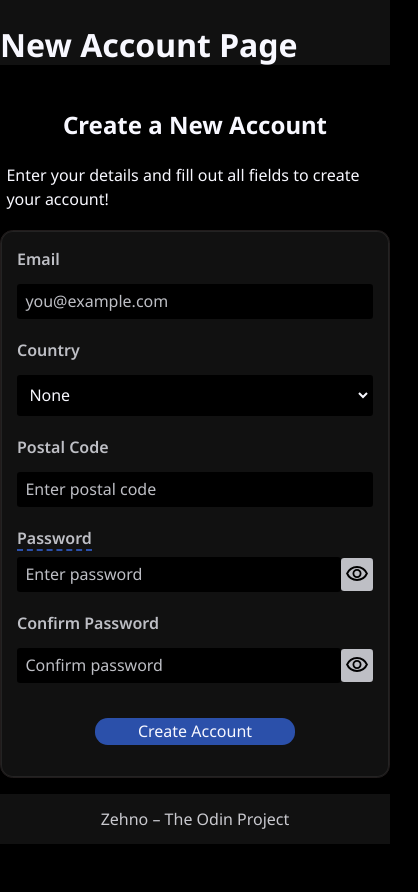
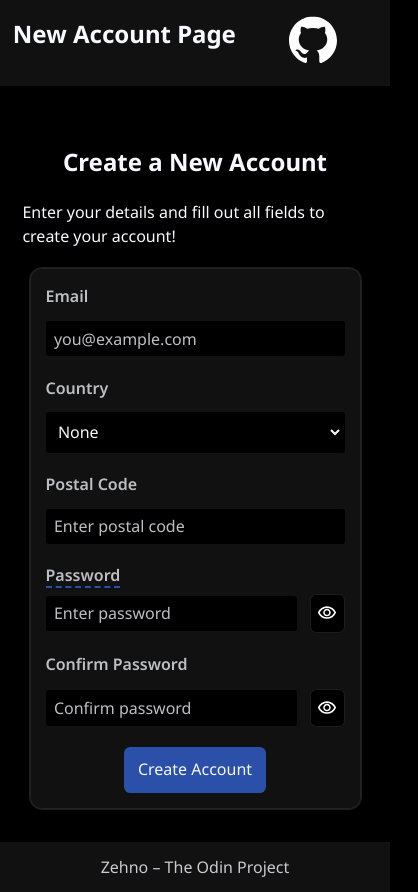
Before and after one commit to Zehnooo/TOP-form-validation, a website: page index.html in a window 390 px wide. Shown: the whole page, 418 px wide, since content can reach past the window. Before the commit the page ends 844 px from the top, so only its background shows below. Drawn offline with Linux system fonts and the light colour scheme.

Commit message:
Finished validation and then finished styling so it fits on various mobile screens

```diff
--- a/index.html
+++ b/index.html
@@ -13,7 +13,16 @@
 <body>
 
 <div id="main">
-    <header><h1>New Account Page</h1></header>
+    <header><div><h1>New Account Page</h1><figure><a href="https://github.com/Zehnooo" target="_blank"><svg width="48" height="48" viewBox="0 0 98 96" fill="none" xmlns="http://www.w3.org/2000/svg">
+        <g clip-path="url(#clip0_730_27136)">
+            <path d="M41.4395 69.3848C28.8066 67.8535 19.9062 58.7617 19.9062 46.9902C19.9062 42.2051 21.6289 37.0371 24.5 33.5918C23.2559 30.4336 23.4473 23.7344 24.8828 20.959C28.7109 20.4805 33.8789 22.4902 36.9414 25.2656C40.5781 24.1172 44.4062 23.543 49.0957 23.543C53.7852 23.543 57.6133 24.1172 61.0586 25.1699C64.0254 22.4902 69.2891 20.4805 73.1172 20.959C74.457 23.543 74.6484 30.2422 73.4043 33.4961C76.4668 37.1328 78.0937 42.0137 78.0937 46.9902C78.0937 58.7617 69.1934 67.6621 56.3691 69.2891C59.623 71.3945 61.8242 75.9883 61.8242 81.252L61.8242 91.2051C61.8242 94.0762 64.2168 95.7031 67.0879 94.5547C84.4102 87.9512 98 70.6289 98 49.1914C98 22.1074 75.9883 6.69539e-07 48.9043 4.309e-07C21.8203 1.92261e-07 -1.9479e-07 22.1074 -4.3343e-07 49.1914C-6.20631e-07 70.4375 13.4941 88.0469 31.6777 94.6504C34.2617 95.6074 36.75 93.8848 36.75 91.3008L36.75 83.6445C35.4102 84.2188 33.6875 84.6016 32.1562 84.6016C25.8398 84.6016 22.1074 81.1563 19.4277 74.7441C18.375 72.1602 17.2266 70.6289 15.0254 70.3418C13.877 70.2461 13.4941 69.7676 13.4941 69.1934C13.4941 68.0449 15.4082 67.1836 17.3223 67.1836C20.0977 67.1836 22.4902 68.9063 24.9785 72.4473C26.8926 75.2227 28.9023 76.4668 31.2949 76.4668C33.6875 76.4668 35.2187 75.6055 37.4199 73.4043C39.0469 71.7773 40.291 70.3418 41.4395 69.3848Z" fill="currentColor"/>
+        </g>
+        <defs>
+            <clipPath id="clip0_730_27136">
+                <rect width="98" height="96" fill="white"/>
+            </clipPath>
+        </defs>
+    </svg></a></figure></div></header>
     <div id="container">
         <div class="greeting">
             <h2>Create a New Account</h2>
@@ -51,7 +60,7 @@
             </div>
             <div class="pw-group">
             <input type="password" id="password-input" name="password" placeholder="Enter password" autocomplete="new-password" minLength="5" maxLength="26" required>
-                <button id="password-show" type="button"></button>
+                <button id="password-show" class="pw" type="button"></button>
             </div>
 
             <div id="password-msg" ></div>
@@ -60,7 +69,7 @@
             <label for="password-confirm-input">Confirm Password</label>
             <div class="pw-group">
                 <input type="password" id="password-confirm-input" name="passwordConfirm" placeholder="Confirm password" autocomplete="new-password" minLength="5" maxLength="26" required>
-                <button id="password-confirm-show" type="button"></button>
+                <button id="password-confirm-show" class="pw" type="button"></button>
             </div>
             <div id="password-confirm-msg" ></div>
         </div>
--- a/main.js
+++ b/main.js
@@ -42,11 +42,11 @@
     elements.labels.password.addEventListener('mouseleave', (e) => {e.target.nextElementSibling.className = 'password-requirements'})
 
     elements.buttons.passwordShow.innerHTML = icons.show;
-    elements.buttons.passwordShow.className = 'show-pw pw secondary';
+    elements.buttons.passwordShow.className = 'show-pw pw';
     elements.buttons.passwordShow.addEventListener( 'click', (e) => togglePasswordText(e, icons) );
 
     elements.buttons.passwordConfirmShow.innerHTML = icons.show;
-    elements.buttons.passwordConfirmShow.className = 'show-pw pw secondary';
+    elements.buttons.passwordConfirmShow.className = 'show-pw pw';
     elements.buttons.passwordConfirmShow.addEventListener( 'click', (e) => togglePasswordText(e, icons) );
 
     elements.form.addEventListener( 'submit', (e) => {
@@ -54,9 +54,8 @@
         if (!elements.form.checkValidity()) {
             Object.values(elements.inputs).forEach(input => {
                 const name = input.name;
-
                 const slot = elements.messageSlots[name];
-                handleValidation(input, slot)
+                handleValidation(input, slot);
             });
             displayAllSubmissionMessages(elements.messageSlots);
             return;
@@ -70,6 +69,7 @@
         }
 
         const data = collectFormSubmission(e);
+        alert(`Congrats, you have now given me all your information! Thank you :) \n\n ${JSON.stringify(data, null, 2)}`)
         console.log(data);
     });
 
@@ -303,12 +303,12 @@ function togglePasswordText(event, icons){
     const btn = event.target;
     const input = btn.previousElementSibling;
     input.type === 'password' ? input.type = 'text' : input.type = 'password';
-    if (btn.className === 'show-pw pw secondary') {
+    if (btn.className === 'show-pw pw') {
         btn.innerHTML = icons.hide;
-        btn.className = 'hide-pw pw secondary';
+        btn.className = 'hide-pw pw';
     } else {
         btn.innerHTML = icons.show;
-        btn.className = 'show-pw pw secondary';
+        btn.className = 'show-pw pw';
     }
 }
 
@@ -363,10 +363,14 @@ function handleValidation(input, slot){
     }
 
     if (name === 'passwordConfirm') {
+        slot.replaceChildren();
         queue.length = 0;
         const pw = document.querySelector('#password-input').value;
+        if (input.validity.valid){
+            slot.replaceChildren();
+            queue.length = 0;
             const match = checkPasswords(pw, input.value);
-        console.log({match, pw, pwc: input.value})
+
             if (match === true) {
                 checkQueue(queue, createMessage('passwordConfirm', 'Passwords match.', 'success'));
                 updateInputClass(input, 'success');
@@ -374,10 +378,14 @@ function handleValidation(input, slot){
                 checkQueue(queue, createMessage('passwordConfirm', 'Passwords do not match.', 'err'));
                 updateInputClass(input, 'error');
             }
+        }
+
         if (input.validity.valueMissing) {
             checkQueue(queue, createMessage(name, input.validationMessage, 'err'));
+            updateInputClass(input, 'error');
         } else if (!input.validity.valid) {
             checkQueue(queue, createMessage(name, input.validationMessage, 'err'));
+            updateInputClass(input, 'error');
         }
 
         return;
@@ -395,14 +403,16 @@ function handleValidation(input, slot){
         updateInputClass(input, 'error');
     }
     else if (!input.validity.valid && name !== 'country'){
-
+        slot.replaceChildren();
+        queue.length = 0;
         const msg = createMessage(name, input.validationMessage, 'err');
         checkQueue(queue, msg);
         updateInputClass(input, 'error');
 
     }
     else if (!input.validity.typeMismatch && name !== 'country'){
-
+        slot.replaceChildren();
+        queue.length = 0;
         const msg = createMessage(name, input.validationMessage, 'err');
         checkQueue(queue, msg);
         updateInputClass(input, 'error');
@@ -415,12 +425,13 @@ function displayAllSubmissionMessages(messageSlots){
     Object.values(messageQueue).forEach(queue => {
         queue.forEach(msg => {
             const slot = messageSlots[msg.name];
+            slot.replaceChildren();
                 const m = document.createElement('p');
                 m.textContent = msg.text;
                 m.classList.add('msg');
                 slot.appendChild(m);
+                msg?.type === 'err' ? m.classList.add('invalid') : m.classList.add('valid');
 
-            msg?.type === 'err' ? m.classList.add('invalid') : m.classList.add('valid');
         });
     });
 }
@@ -510,14 +521,12 @@ function validatePassword(password) {
 }
 
 function checkQueue(queue, msg) {
-    console.log('queue', queue);
     if (!queue.length) {
         updateQueue(queue, msg);
         return;
     }
     if (queue.length > 0) {
         const exists = queue.filter(m => m.text.includes(msg.text))[0];
-        console.log('message found', exists);
         if (!exists) {
             updateQueue(queue, msg);
         }
--- a/styles.css
+++ b/styles.css
@@ -50,9 +50,40 @@ body {
 header, footer {
     width: 100%;
     min-height: 50px;
-    max-height: 100px;
+    max-height: min-content;
     background: var(--bg-alt);
+}
 
+header div {
+    margin: 0 .8rem;
+    justify-content: space-between;
+    display: flex;
+}
+
+header h1 {
+    font-size: 1.5rem;
+}
+
+header figure {
+    max-width: 200px;
+}
+
+header figure svg {
+    width: 100%;
+
+}
+
+header figure svg path {
+    transition: fill 0.3s ease;
+    fill: white;
+}
+
+header figure svg:hover path {
+    fill: var(--btn-p-hov);
+}
+
+header figure a:visited svg {
+    color: white;
 }
 
 footer {
@@ -68,21 +99,23 @@ footer p {
 }
 
 #main {
-    width: 100%;
-    height: 100vh;
+    width: auto;
+    height: auto;
     display: flex;
     justify-content: space-between;
     flex-direction: column;
+    overflow-x: hidden;
 }
 
 #container {
-    width: 100%;
-    height: 100%;
+    width: auto;
+    height: auto;
     display: flex;
     flex-direction: column;
-    justify-content: flex-start;
+    justify-content: center;
     align-items: center;
     margin: 1rem 0;
+    padding: var(--pad-xl);
 }
 
 .greeting {
@@ -98,10 +131,9 @@ footer p {
     display: flex;
     flex-direction: column;
     align-items: center;
-    width: 100%;
-    height: 100%;
+    width: calc(100% - 25px);
+    height: auto;
     max-width: 650px;
-    max-height: 800px;
     background: var(--bg-alt);
     border-radius: var(--rad-lrg);
     border: 1px solid var(--el-border);
@@ -120,8 +152,7 @@ form {
     width: 100%;
     max-width: 450px;
     gap: .8rem;
-    /* height: 100%; */
-    max-height: 600px;
+    height: 100%;
     justify-content: space-between;
     padding: var(--pad-xl);
 }
@@ -146,8 +177,9 @@ form .pw-group {
 }
 
 form input, form select {
-    max-width: 400px;
+    max-width: 350px;
     width: 100%;
+    margin-right: .8rem;
     padding: var(--pad-med);
     border: 2px solid transparent;
     outline: 2px solid transparent;
@@ -231,17 +263,26 @@ form input:hover, form select:hover {
 .pw {
     justify-content: center;
     align-items: center;
+    max-width: 36px;
+    background: var(--bg);
+    border: 1px solid var(--el-border);
+    transition: background .3s ease, border .3s ease;
+}
+
+.pw:hover {
+    background: var(--bg-alt);
+    border: 1px solid var(--btn-p-hov);
 }
 
 .pw svg {
     pointer-events: none;
-    fill: black;
+    fill: white;
+    width: 100%;
 }
 
 .msg {
     font-family: "Noto Sans Mono", monospace;
     font-optical-sizing: auto;
-    font-weight: 500;
     font-style: normal;
     font-variation-settings:
             "wdth" 100;
@@ -252,7 +293,7 @@ form input:hover, form select:hover {
     border-radius: var(--rad-sml);
     color: var(--text-alt);
     opacity: 0;
-    transition: opacity .2s ease-in;
+    transition: opacity .2s ease;
 }
 
 .msg.invalid {
@@ -266,9 +307,9 @@ form input:hover, form select:hover {
 }
 
 button {
-    border-radius: var(--rad-sml);
+    border-radius: var(--rad-med);
     display: inline-flex;
-    padding: var(--pad-sml);
+    padding: var(--pad-med);
     cursor: pointer;
 }
 
@@ -293,10 +334,10 @@ button.secondary:hover {
 }
 
 button.create {
-    margin: 1rem auto;
     width: 100%;
-    max-width: 200px;
+    max-width: max-content;
     align-items: center;
-    justify-content: center;
-    border-radius: var(--rad-lrg);
+    justify-self: center;
+    align-self: center;
+    padding: var(--pad-lrg);
 }
```
Lines whose indentation alone changed are shown as unchanged.
